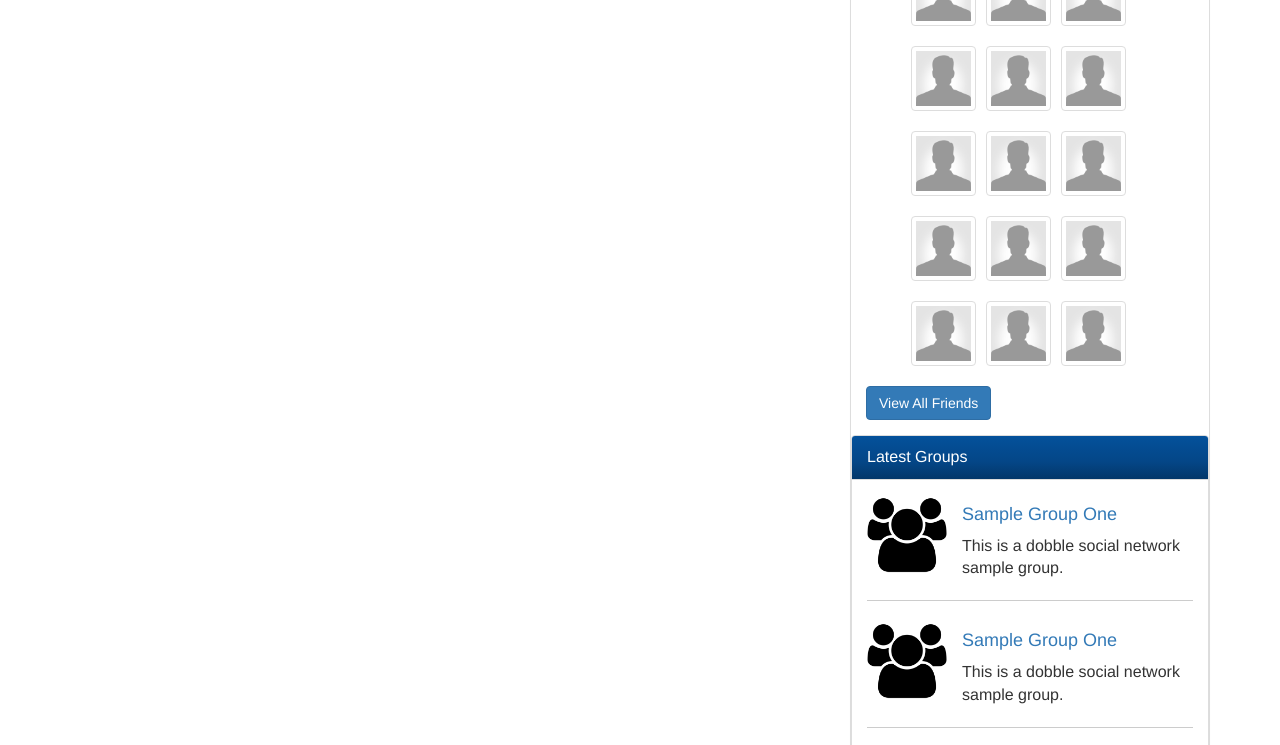
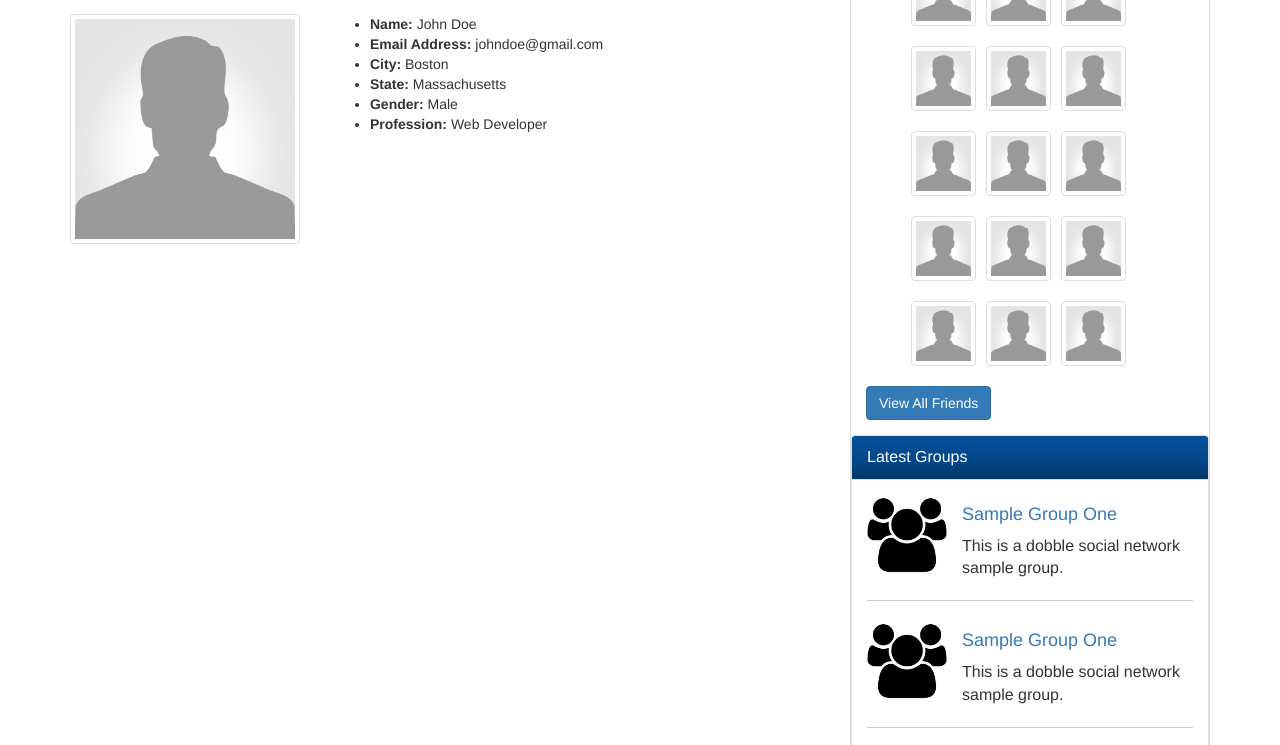
Before and after one commit to AjdinImsirovic/bootstrap_project4-social-network, a plain HTML site: page profile.html in a window 1280 px wide. Shown: the part 268-1013 px from the top of the page. Drawn offline with nearby package versions, Linux system fonts and the light colour scheme.

Commit message:
Add photo and details on profile page

```diff
--- a/profile.html
+++ b/profile.html
@@ -58,7 +58,24 @@
             <div class="container">
                 <div class="row">
                     <div class="col-md-8">
-
+                        <div class="profile">
+                            <h1 class="page-header">John Doe</h1>
+                            <div class="row">
+                                <div class="col-md-4">
+                                <img src="img/user.png" alt="" class="img-thumbnail">
+                                </div>
+                                <div class="col-md-8">
+                                    <ul>
+                                        <li><strong>Name: </strong>John Doe</li>
+                                        <li><strong>Email Address: </strong>johndoe@gmail.com</li>
+                                        <li><strong>City: </strong>Boston</li>
+                                        <li><strong>State: </strong>Massachusetts</li>
+                                        <li><strong>Gender: </strong>Male</li>
+                                        <li><strong>Profession: </strong>Web Developer</li>
+                                    </ul>
+                                </div>
+                            </div>
+                        </div>
                     </div><!-- col-md-8 end -->
 
                     <div class="col-md-4">
```
